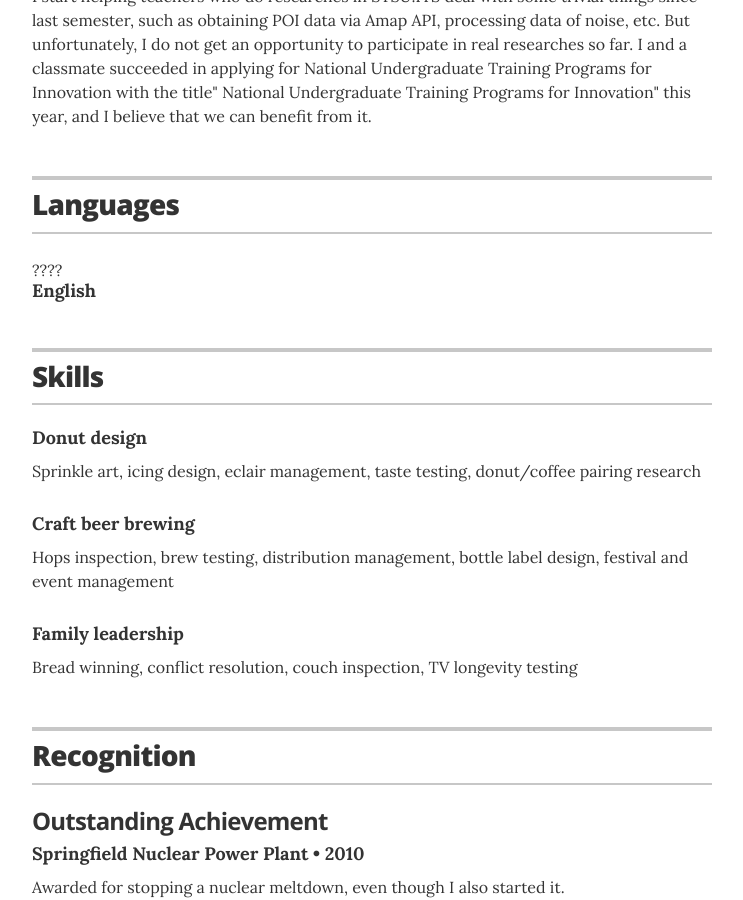
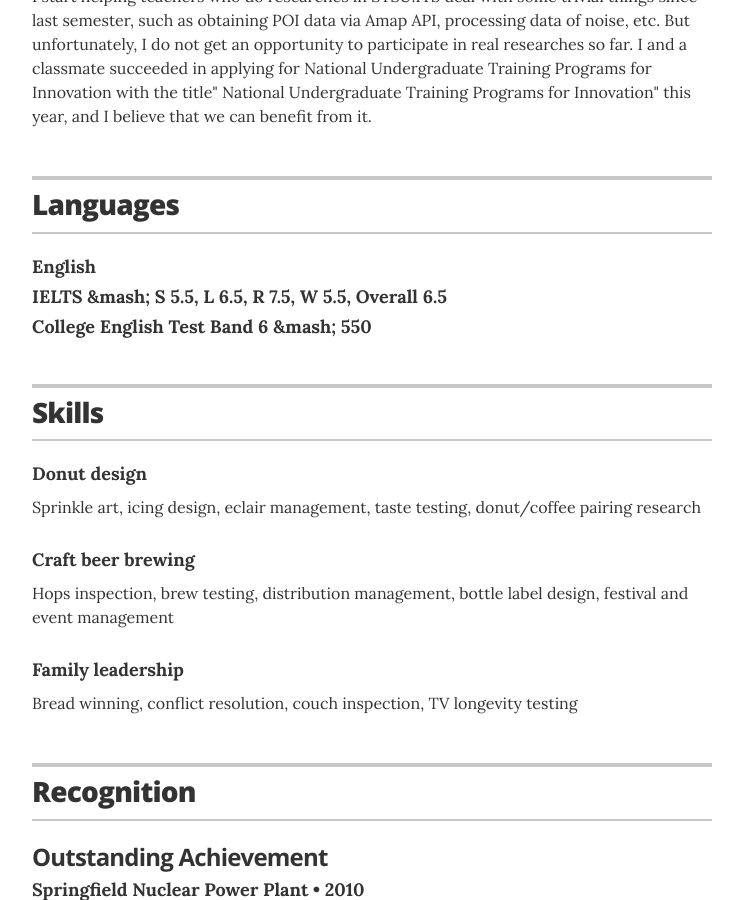
Before and after one commit to LastStriker/LastStriker.github.io, a Jekyll site: the page built from index.html, in a window 1280 px wide and 900 px high, scrolled down 720 px. Shown: the whole window, without its empty margins (268-1011 px from the left). Built offline with Jekyll 4.4.1, drawn with Linux system fonts in a browser that asks for light colours.

Commit message:
languages 19

```diff
--- a/_data/projects.yml
+++ b/_data/projects.yml
@@ -3,3 +3,5 @@
 
 # donutfinder.io
 - project: English
+  first: IELTS &mash; S 5.5,  L 6.5,  R 7.5,  W 5.5,  Overall 6.5
+  second: College English Test Band 6 &mash; 550
--- a/_layouts/resume.html
+++ b/_layouts/resume.html
@@ -91,13 +91,14 @@
       <section class="content-section">
         <header class="section-header">
           <h2>Languages</h2>
-        </header>????
+        </header>
 
         {% for project in site.data.projects %}
         <div class="resume-item" itemscope itemtype="http://schema.org/CreativeWork">
           <meta itemprop="creator" content="{{ site.resume_name }}" itemtype="http://schema.org/Person" />
           <h3 class="resume-item-details" itemprop="name">{% if project.url %}<a href="{{ project.url }}" itemprop="url">{{ project.project }}</a>{% else %}{{ project.project }}{% endif %}</h3>
-          <p class="resume-item-copy">{{ project.summary }}</p>
+          <h4 class="resume-item-details" itemprop="description">{{ project.first }} </h4>
+		  <h4 class="resume-item-details" itemprop="description">{{ project.second }} </h4>
 		</div>
         {% endfor %}
 
```
